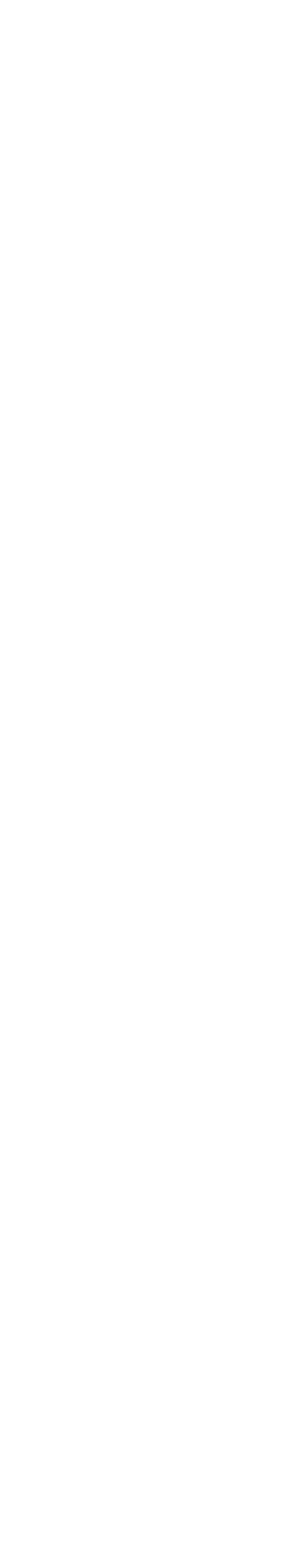
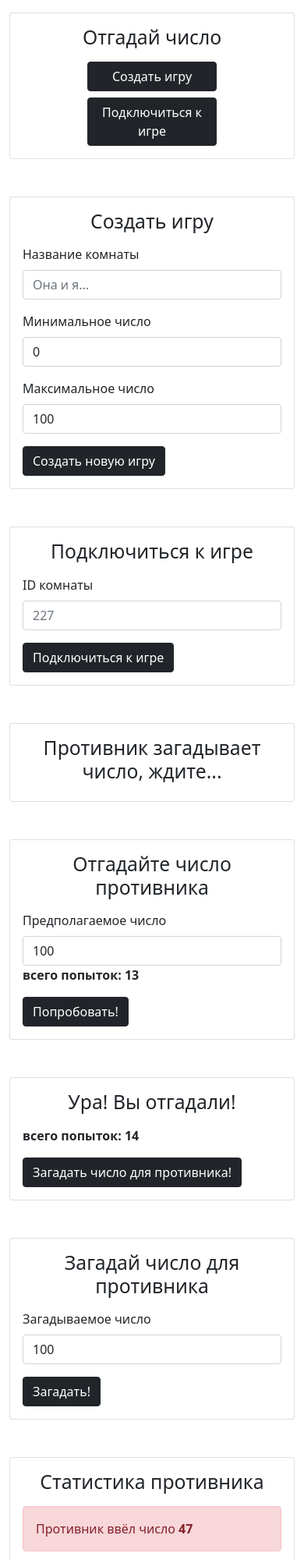
Before and after one commit to jhasuev/guess-number-multiplayer, a website: page index.html in a window 390 px wide. Shown: the top 2000 px of the page at 78% size. Before the commit the page ends 844 px from the top, so only its background shows below. Drawn offline with nearby package versions, Linux system fonts and the light colour scheme.

Commit message:
add html layouts

```diff
--- a/index.html
+++ b/index.html
@@ -9,7 +9,136 @@
 </head>
 <body>
 
+  <div class="container py-3">
+    <div class="row  justify-content-center">
+      <div class="col-md-6">
+        <div class="card mb-5">
+          <div class="card-body">
+            <h2 class="card-title  text-center">
+              Отгадай число
+            </h2>
+            <div class="pt-2">
+              <div class="d-grid gap-2 col-6 mx-auto">
+                <button class="btn btn-dark" type="button">Создать игру</button>
+                <button class="btn btn-dark" type="button">Подключиться к игре</button>
+              </div>
+            </div>
+          </div>
+        </div>
 
+        <div class="card mb-5">
+          <div class="card-body">
+            <h2 class="card-title  text-center">
+              Создать игру
+            </h2>
+            <div class="pt-2">
+              <div class="mb-3">
+                <label for="createName" class="form-label">Название комнаты</label>
+                <input type="email" class="form-control" id="createName" placeholder="Она и я...">
+              </div>
+              <div class="mb-3">
+                <label for="min" class="form-label">Минимальное число</label>
+                <input type="number" class="form-control" id="min" value="0" min="0">
+              </div>
+              <div class="mb-3">
+                <label for="max" class="form-label">Максимальное число</label>
+                <input type="number" class="form-control" id="max" value="100" min="50">
+              </div>
+              <button class="btn  btn-dark">Создать новую игру</button>
+            </div>
+          </div>
+        </div>
+
+        <div class="card mb-5">
+          <div class="card-body">
+            <h2 class="card-title  text-center">
+              Подключиться к игре
+            </h2>
+            <div class="pt-2">
+              <div class="mb-3">
+                <label for="createName" class="form-label">ID комнаты</label>
+                <input type="email" class="form-control" id="createName" placeholder="227">
+              </div>
+              <button class="btn  btn-dark">Подключиться к игре</button>
+            </div>
+          </div>
+        </div>
+
+        <div class="card mb-5">
+          <div class="card-body">
+            <h2 class="card-title  text-center">
+              Противник загадывает число, ждите...
+            </h2>
+          </div>
+        </div>
+
+        <div class="card mb-5">
+          <div class="card-body">
+            <h2 class="card-title  text-center">
+              Отгадайте число противника
+            </h2>
+            <div class="pt-2">
+              <div class="mb-3">
+                <label for="guessNumber" class="form-label">Предполагаемое число</label>
+                <input type="number" class="form-control" id="guessNumber" value="100" min="0" max="100">
+                <b>всего попыток: 13</b>
+              </div>
+              <button class="btn  btn-dark">Попробовать!</button>
+            </div>
+          </div>
+        </div>
+
+        <div class="card mb-5">
+          <div class="card-body">
+            <h2 class="card-title  text-center">
+              Ура! Вы отгадали!
+            </h2>
+            <div class="pt-2">
+              <div class="mb-3">
+                <b>всего попыток: 14</b>
+              </div>
+              <button class="btn  btn-dark">Загадать число для противника!</button>
+            </div>
+          </div>
+        </div>
+
+        <div class="card mb-5">
+          <div class="card-body">
+            <h2 class="card-title  text-center">
+              Загадай число для противника
+            </h2>
+            <div class="pt-2">
+              <div class="mb-3">
+                <label for="guessNumber" class="form-label">Загадываемое число</label>
+                <input type="number" class="form-control" id="guessNumber" value="100" min="0" max="100">
+              </div>
+              <button class="btn  btn-dark">Загадать!</button>
+            </div>
+          </div>
+        </div>
+
+        <div class="card mb-5">
+          <div class="card-body">
+            <h2 class="card-title  text-center">
+              Статистика противника
+            </h2>
+            <div class="pt-2">
+              <div class="alert alert-danger">
+                Противник ввёл число <b>47</b>
+              </div>
+              <div class="alert alert-danger">
+                Противник ввёл число <b>56</b>
+              </div>
+              <div class="alert alert-success">
+                Противник ввёл число <b>93</b>
+              </div>
+            </div>
+          </div>
+        </div>
+
+      </div>
+    </div>
+  </div>
 
 </body>
 </html>
```
